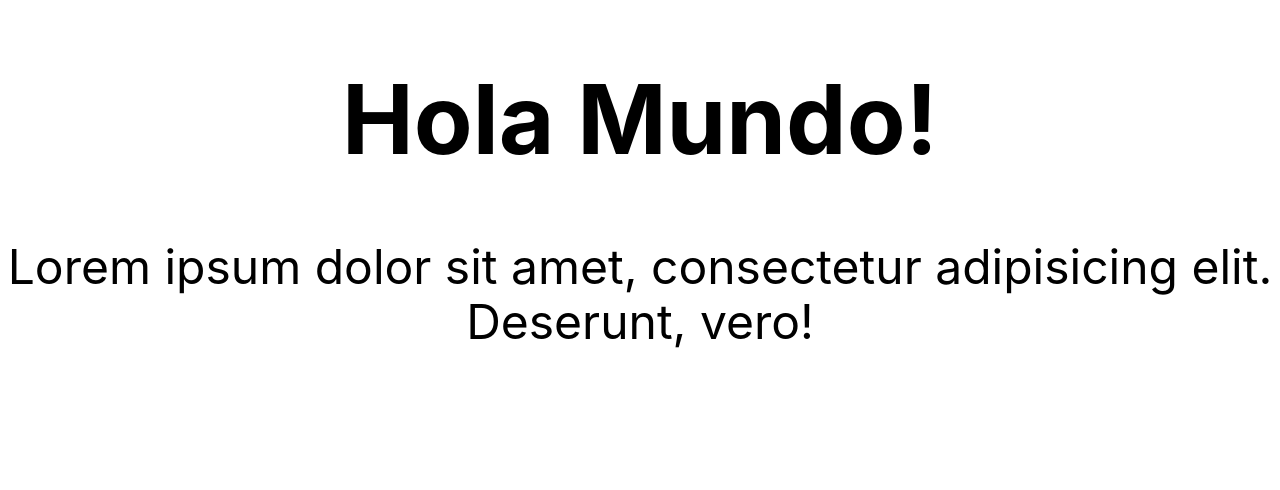
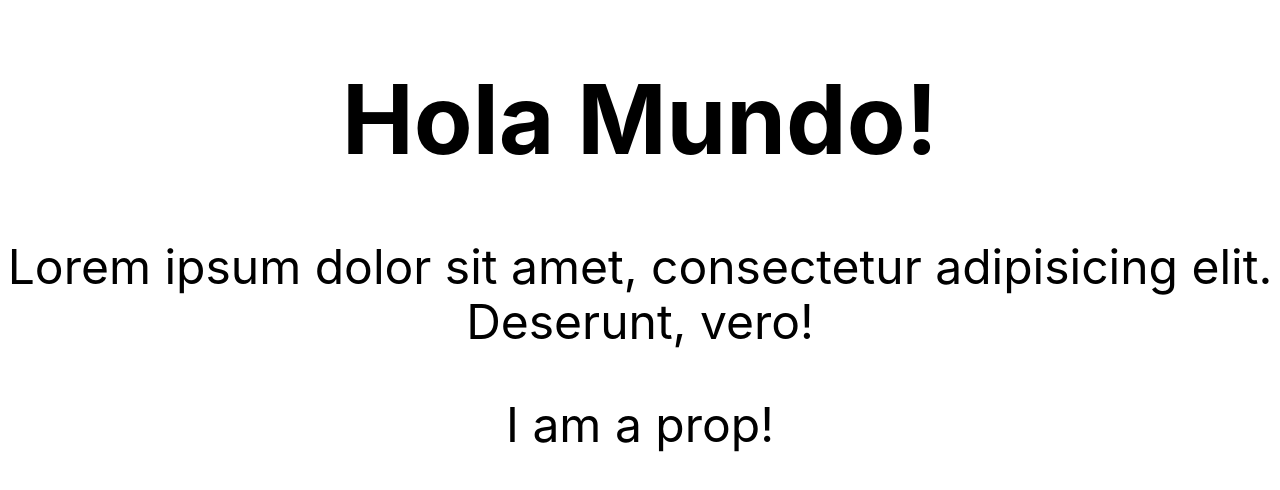
Before and after one commit to VisheshSingh/RoboFriends, a React (Create React App) app: page / in a window 1280 px wide. Shown: the top 490 px of the page. Built offline with nearby package versions, Linux system fonts and the light colour scheme.

Commit message:
Converting Class-based component to Functional component and using props

```diff
--- a/src/Hello.js
+++ b/src/Hello.js
@@ -1,7 +1,6 @@
-import React, { Component } from "react";
+import React from "react";
 
-class Hello extends Component {
-  render() {
+const Hello = props => {
   return (
     <div className="f1 tc">
       <h1>Hola Mundo!</h1>
@@ -9,9 +8,9 @@ class Hello extends Component {
         Lorem ipsum dolor sit amet, consectetur adipisicing elit. Deserunt,
         vero!
       </p>
+      <p>{props.greeting}</p>
     </div>
   );
-  }
-}
+};
 
 export default Hello;
--- a/src/index.js
+++ b/src/index.js
@@ -5,7 +5,10 @@ import Hello from "./Hello";
 import * as serviceWorker from "./serviceWorker";
 import "tachyons";
 
-ReactDOM.render(<Hello />, document.getElementById("root"));
+ReactDOM.render(
+  <Hello greeting="I am a prop!" />,
+  document.getElementById("root")
+);
 
 // If you want your app to work offline and load faster, you can change
 // unregister() to register() below. Note this comes with some pitfalls.
```
Lines whose indentation alone changed are shown as unchanged.
